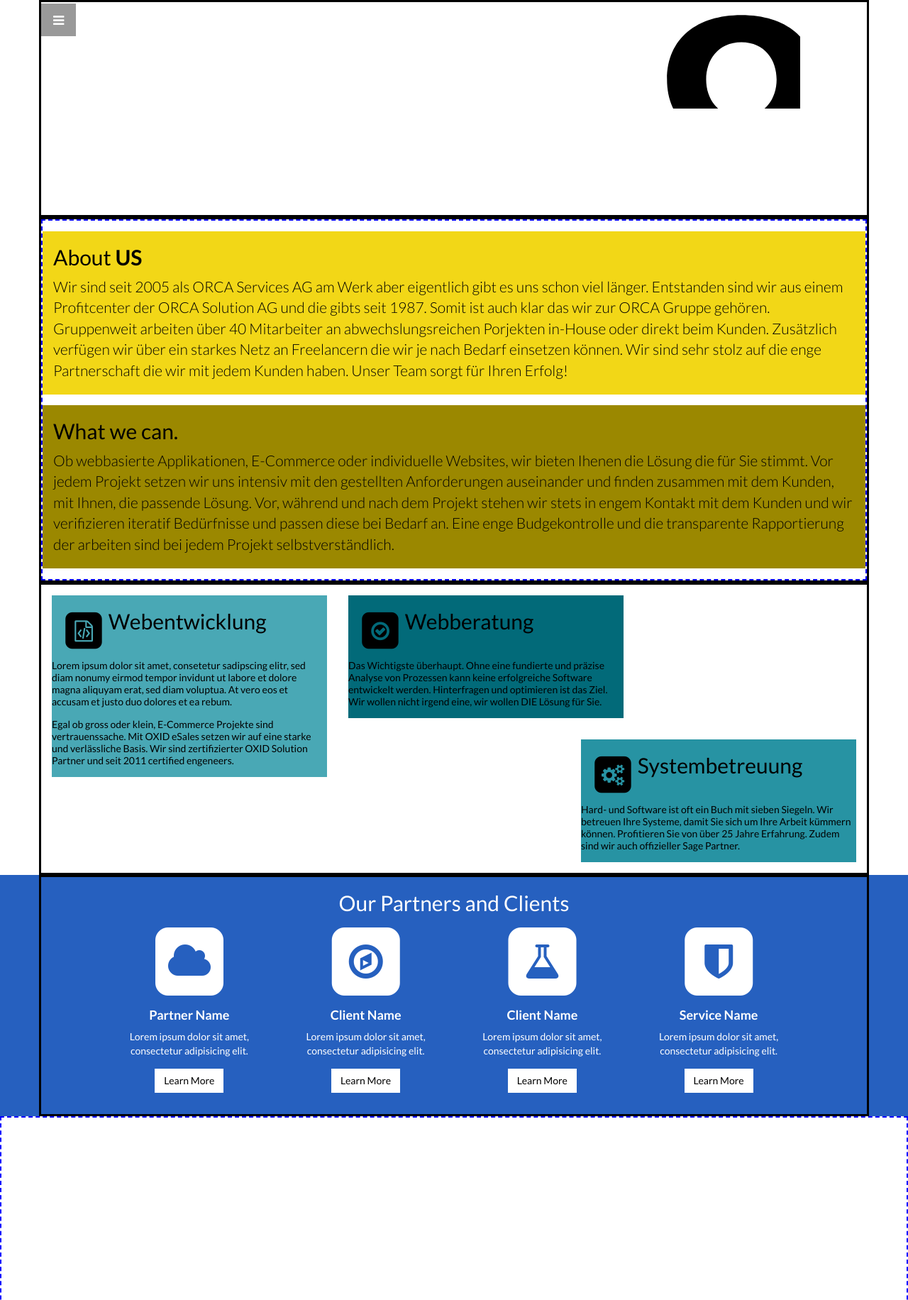
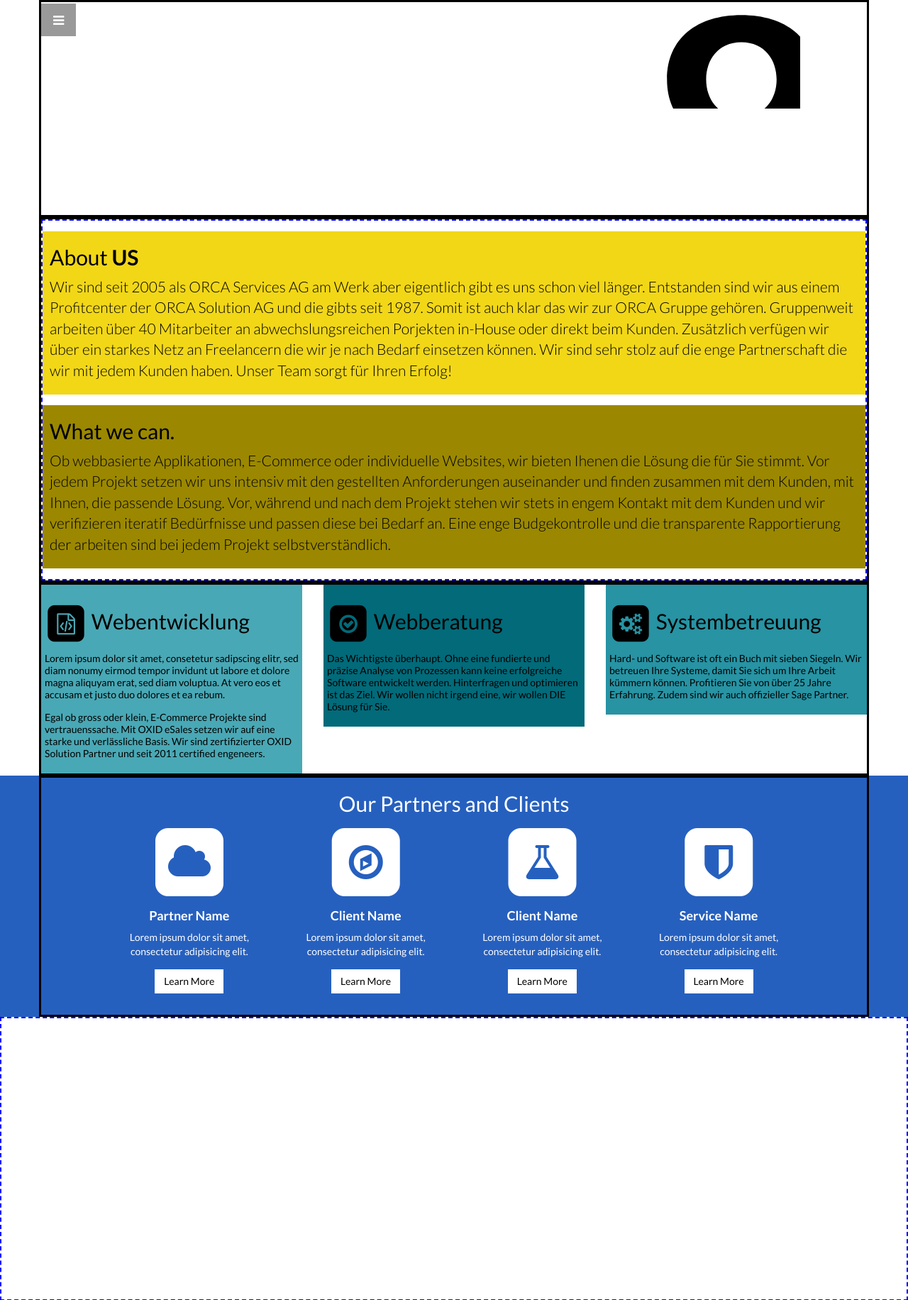
Before and after one commit to steampilot/SimpleOnePage, a PHP site: page / in a window 1280 px wide. Shown: the top 1832 px of the page at 71% size. Run offline with PHP 8.4, Linux system fonts and the light colour scheme; some libraries are stand-ins or nearby versions.

Commit message:
Fixed Grid for smaller articles

```diff
--- a/assets/css/orca.css
+++ b/assets/css/orca.css
@@ -1,11 +1,13 @@
 article {
-    padding: 0 15px 0 15px;
+    padding: 0 10px 0 10px;
     margin: 15px;
     height: inherit;
     line-height: normal;
 }
 
-article h2 {
+#skills article {
+    padding: 5px;
+    margin: 0;
 
 }
 
--- a/src/about.php
+++ b/src/about.php
@@ -34,84 +34,80 @@
     </aside>
 </section>
 <section id="skills" class="container">
-    <article class="  col-lg-4 animated slideInLeft spc-secondary-1-1">
-        <header class="row">
-            <div class="col-lg-2 ">
+    <div class="row">
+        <div class="col-lg-4">
+            <article class=" spc-secondary-1-1">
+                <header>
                     <h2>
                         <span class="fa-stack fa-1x">
                         <i class="fa fa-square fa-stack-2x"></i>
                         <i class="fa fa-file-code-o fa-stack-1x text-primary "></i>
                         </span>
 
-                </h2>
-            </div>
-            <div class="col-lg-4">
-                <h2>
                         Webentwicklung
                     </h2>
 
-            </div>
                 </header>
-        <div class="row">
+
                 <p>Lorem ipsum dolor sit amet, consetetur sadipscing elitr,
                     sed diam nonumy eirmod tempor invidunt ut labore et dolore magna aliquyam erat,
                     sed diam voluptua. At vero eos et accusam et justo duo dolores et ea rebum.
                 </p>
 
                 <p>
-                Egal ob gross oder klein, E-Commerce Projekte sind vertrauenssache. Mit OXID eSales setzen wir auf
+                    Egal ob gross oder klein, E-Commerce Projekte sind vertrauenssache. Mit OXID eSales setzen wir
+                    auf
                     eine starke und verlässliche Basis. Wir sind zertifizierter OXID Solution Partner und seit 2011
                     certified engeneers.
                 </p>
+
+            </article>
         </div>
-    </article>
-    <article class=" col-lg-4  animated slideInUp spc-secondary-1-3">
+        <div class="col-lg-4">
 
-        <header class="row">
-            <div class="col-lg-2 ">
+            <article class=" spc-secondary-1-3">
+
+                <header>
+
                     <h2>
                         <span class="fa-stack fa-1x">
                         <i class="fa fa-square fa-stack-2x"></i>
                         <i class="fa fa-check-circle-o fa-stack-1x text-primary "></i>
                         </span>
+                        Webberatung
 
                     </h2>
+
+
+                </header>
+                <p>Das Wichtigste überhaupt. Ohne eine fundierte und präzise Analyse von Prozessen kann keine
+                    erfolgreiche Software entwickelt werden. Hinterfragen und optimieren ist das Ziel. Wir wollen
+                    nicht
+                    irgend eine, wir wollen DIE Lösung für Sie. </p>
+
+            </article>
         </div>
         <div class="col-lg-4">
-                <h2>
-                    Webberatung
-                </h2>
+            <article class=" spc-secondary-1-2">
+                <header>
 
-            </div>
-        </header>
-        <div class="row">
-            <p>Das Wichtigste überhaupt. Ohne eine fundierte und präzise Analyse von Prozessen kann keine
-                erfolgreiche Software entwickelt werden. Hinterfragen und optimieren ist das Ziel. Wir wollen nicht
-                irgend eine, wir wollen DIE Lösung für Sie. </p>
-        </div>
-    </article>
-    <article class=" col-lg-4 pull-right animated slideInRight spc-secondary-1-2">
-        <header class="row">
-            <div class="col-lg-2 ">
                     <h2>
                         <span class="fa-stack fa-1x">
                         <i class="fa fa-square fa-stack-2x"></i>
                         <i class="fa fa-cogs fa-stack-1x text-primary "></i>
                         </span>
+                        Systembetreuung
 
                     </h2>
-            </div>
-            <div class="col-lg-4">
-                <h2>
-                    Systembetreuung
-                </h2>
 
-            </div>
                 </header>
-        <div class="row">
-            <p>Hard- und Software ist oft ein Buch mit sieben Siegeln. Wir betreuen Ihre Systeme, damit Sie sich um
+
+                <p>Hard- und Software ist oft ein Buch mit sieben Siegeln. Wir betreuen Ihre Systeme, damit Sie sich
+                    um
                     Ihre Arbeit kümmern können. Profitieren Sie von über 25 Jahre Erfahrung. Zudem sind wir auch
                     offizieller Sage Partner. </p>
+
+            </article>
         </div>
-    </article>
+    </div>
 </section>
```
Lines whose indentation alone changed are shown as unchanged.
